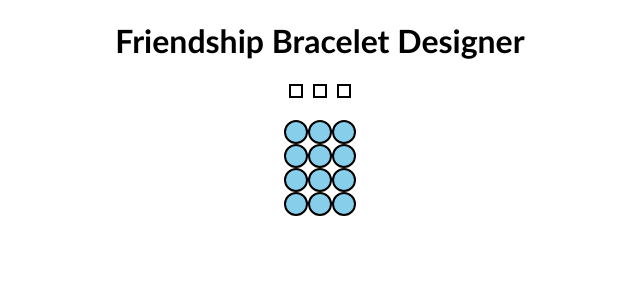
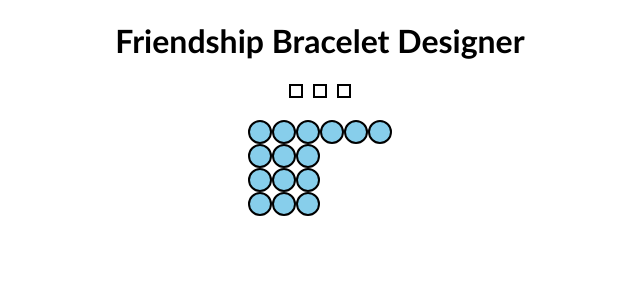
Before and after one commit to zcoder365/FriendshipBraceletVisualizer, a Flask app: template templates/results.html in a window 1280 px wide. Shown: the top 300 px of the page, without its empty margins (320-960 px from the left). Run offline with Flask 3, Linux system fonts and the light colour scheme; the template is opened without the code that fills it, so the values that code supplies are empty.

Commit message:
add 3 more dots

```diff
--- a/templates/results.html
+++ b/templates/results.html
@@ -11,6 +11,9 @@
 
 <div class="pattern1">
     <div class="row">
+        <span class="dot"></span>
+        <span class="dot"></span>
+        <span class="dot"></span>
         <span class="dot"></span>
         <span class="dot"></span>
         <span class="dot"></span>
```
